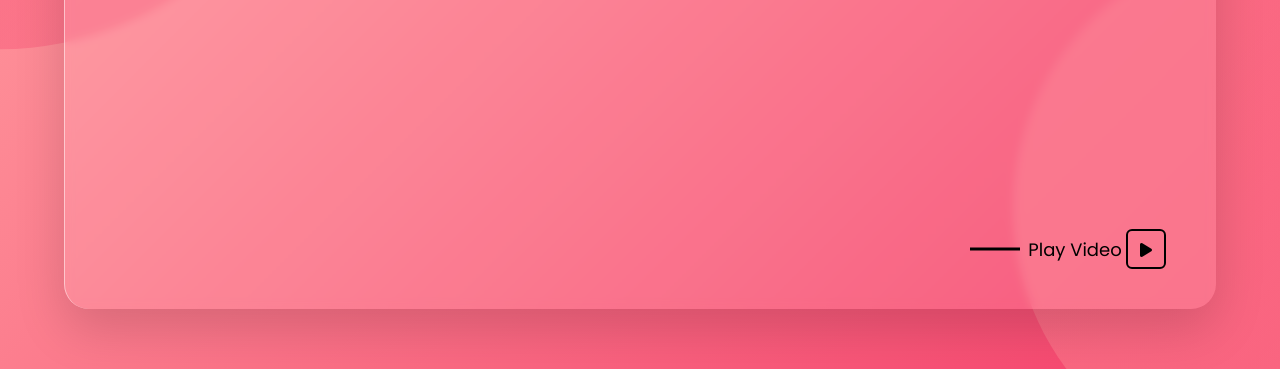
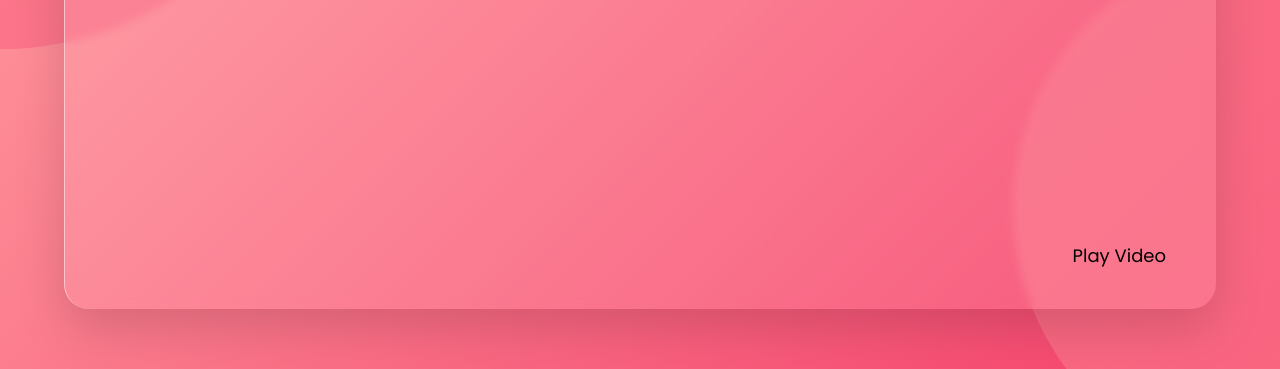
Before and after one commit to Rk23-1027/Projects, a plain HTML site: page Glassmorphism_website/index.html in a window 1280 px wide. Shown: the part 431-800 px from the top of the page. Drawn offline with Linux system fonts and the light colour scheme; a web font is replaced by a local one.

Commit message:
Removing the before and after elements of play video

```diff
--- a/Glassmorphism_website/index.html
+++ b/Glassmorphism_website/index.html
@@ -36,7 +36,6 @@
         </div>
         <div class="play-button">
             <span class="play-video">Play Video</span>
-            <i class="fas fa-play"></i>
         </div>
     </header>
 
--- a/Glassmorphism_website/style.css
+++ b/Glassmorphism_website/style.css
@@ -142,27 +142,6 @@ header .navbar .menu {
     font-weight: 500px;
 }
 
-.play-button .play-video:before {
-    content: "";
-    position: absolute;
-    height: 3px;
-    width: 50px;
-    background: #000;
-    left: -58px;
-    top: 50%;
-    transform: translateY(-50%);
-}
-
-
-.play-button i {
-    height: 40px;
-    width: 40px;
-    border: 2px solid #000;
-    line-height: 38px;
-    text-align: center;
-    border-radius: 6px;
-}
-
 @media (max-width:850px) {
     header .navbar {
         flex-direction: column;
```
